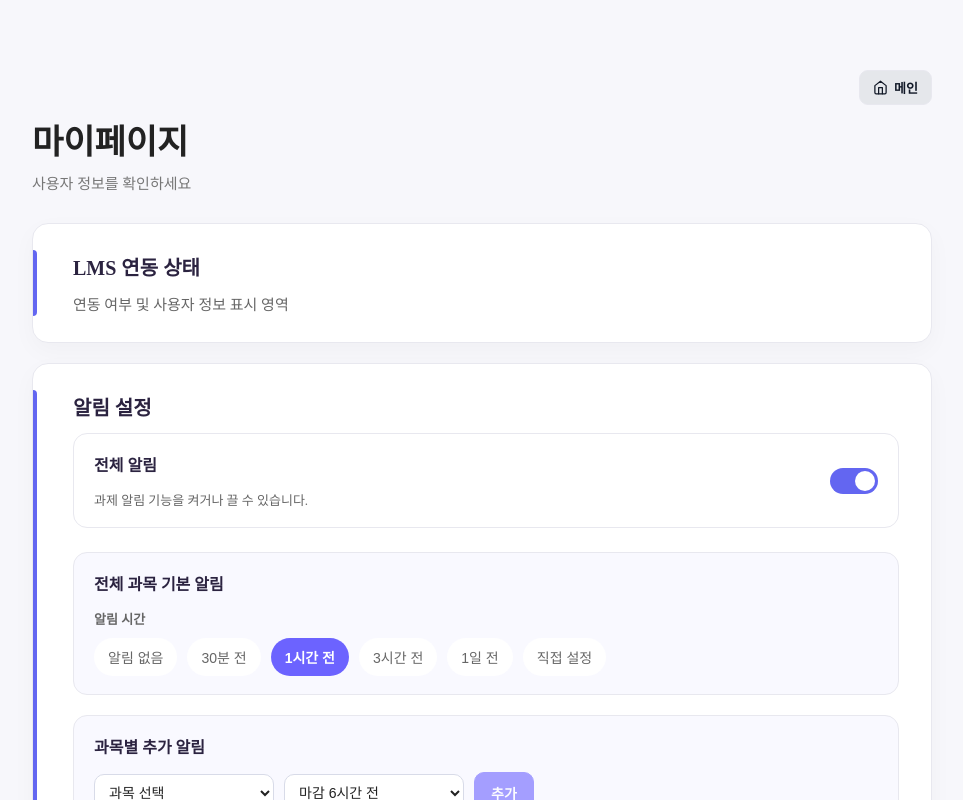
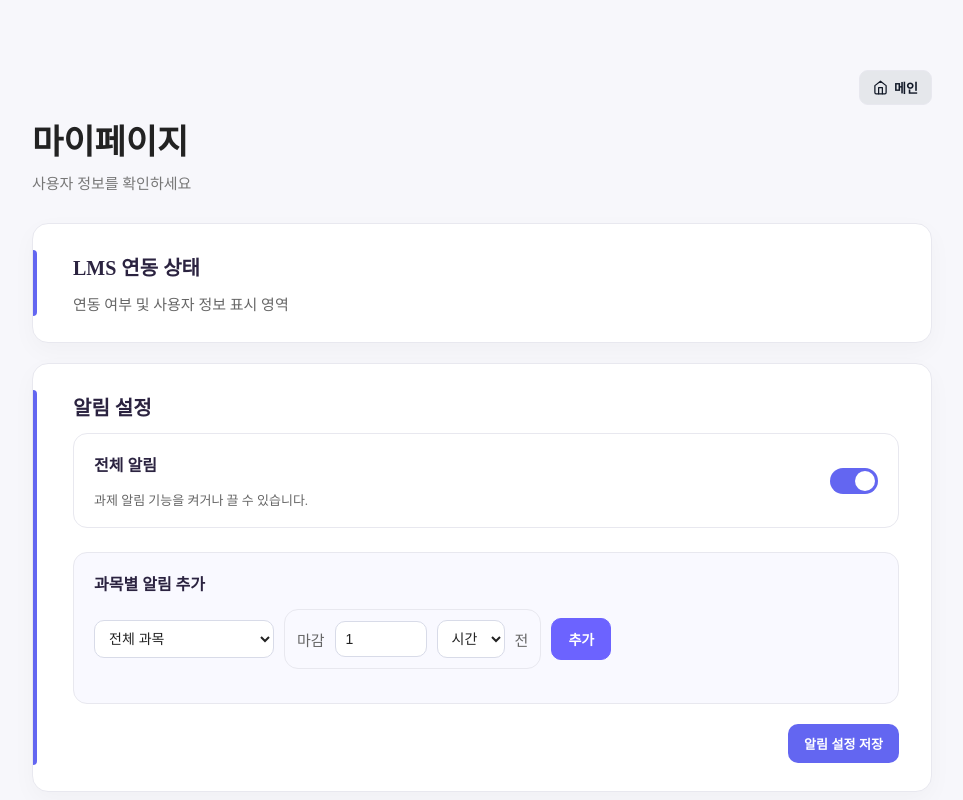
Before and after one commit to KadenID/OSBP_Team_NULL, a React (Vite) app in the folder client/: page /mypage in a window 1280 px wide. Shown: the top 800 px of the page, without its empty margins (158-1121 px from the left). Built offline with nearby package versions, Linux system fonts and the light colour scheme.

Commit message:
feat : 알림 설정 구조 통합 및 사용자 지정 알림 기능 개선 #29

```diff
--- a/client/src/Components/my_page/AlarmSettings.css
+++ b/client/src/Components/my_page/AlarmSettings.css
@@ -3,8 +3,7 @@
   --alarm-section-bg: rgba(99, 102, 241, 0.035);
   --alarm-focus-shadow: rgba(99, 102, 241, 0.16);
   --alarm-switch-off: #d1d5db;
-  --alarm-chip-active: #6c63ff;
-  --alarm-chip-hover: #f0f1ff;
+  --alarm-button: #6c63ff;
   --alarm-button-hover: #5b54e8;
   --alarm-input-border: #d8dbe8;
   --alarm-white: #ffffff;
@@ -29,10 +28,6 @@
   background: var(--alarm-section-bg);
 }
 
-.alarm-section + .alarm-section {
-  margin-top: 20px;
-}
-
 .alarm-disabled {
   opacity: 0.45;
   pointer-events: none;
@@ -45,14 +40,6 @@
   font-size: 16px;
   font-weight: 700;
   color: var(--card-title);
-}
-
-.alarm-label {
-  display: block;
-  margin-bottom: 8px;
-  font-size: 13px;
-  font-weight: 600;
-  color: var(--card-content);
 }
 
 .alarm-description {
@@ -111,56 +98,17 @@
   transform: translateX(22px);
 }
 
-/* 기본 알림 선택 */
-.reminder-chip-group {
+/* 과목별 알림 추가 */
+.course-reminder-add-row {
   display: flex;
   flex-wrap: wrap;
+  align-items: center;
   gap: 10px;
-  margin-top: 10px;
 }
 
-.reminder-chip {
-  padding: 9px 14px;
-  border: 1px solid var(--border-color);
-  border-radius: 999px;
-  background-color: var(--card-bg);
-  color: var(--text-color);
-  font-size: 14px;
-  cursor: pointer;
-  transition: transform 0.2s ease, background-color 0.2s ease;
-}
-
-.reminder-chip:not(:disabled):hover {
-  transform: translateY(-1px);
-  background-color: var(--alarm-chip-hover);
-}
-
-.reminder-chip.active {
-  border-color: var(--alarm-chip-active);
-  background-color: var(--alarm-chip-active);
-  color: var(--alarm-white);
-  font-weight: 700;
-}
-
-.reminder-chip:disabled {
-  cursor: not-allowed;
-  opacity: 0.6;
-  transform: none;
-}
-
-/* 직접 설정 */
-.custom-reminder-box {
-  display: flex;
-  align-items: center;
-  gap: 10px;
-  margin-top: 14px;
-  padding: 14px;
-  background-color: var(--sub-card-bg);
-}
-
+.alarm-select,
 .custom-reminder-box input,
-.custom-reminder-box select,
-.alarm-select {
+.custom-reminder-box select {
   padding: 9px 10px;
   border: 1px solid var(--alarm-input-border);
   border-radius: 10px;
@@ -172,41 +120,42 @@
   transition: border-color 0.2s ease, box-shadow 0.2s ease;
 }
 
-.custom-reminder-box input {
-  width: 70px;
-}
-
-.custom-reminder-box input:focus,
-.custom-reminder-box select:focus,
-.alarm-select:focus {
-  border-color: var(--primary);
-  box-shadow: 0 0 0 3px var(--alarm-focus-shadow);
-}
-
-/* 과목별 추가 알림 */
-.course-reminder-add-row {
-  display: flex;
-  flex-wrap: wrap;
-  align-items: center;
-  gap: 10px;
-}
-
 .alarm-select {
   min-width: 180px;
   cursor: pointer;
 }
 
-.alarm-select:disabled {
+.custom-reminder-box {
+  display: flex;
+  align-items: center;
+  gap: 10px;
+  padding: 10px 12px;
+  background-color: var(--sub-card-bg);
+}
+
+.custom-reminder-box input {
+  width: 70px;
+}
+
+.alarm-select:focus,
+.custom-reminder-box input:focus,
+.custom-reminder-box select:focus {
+  border-color: var(--primary);
+  box-shadow: 0 0 0 3px var(--alarm-focus-shadow);
+}
+
+.alarm-select:disabled,
+.custom-reminder-box input:disabled,
+.custom-reminder-box select:disabled {
   cursor: not-allowed;
   opacity: 0.6;
-  transform: none;
 }
 
 .add-reminder-button {
   padding: 10px 16px;
-  border: 1px solid var(--alarm-chip-active);
+  border: 1px solid var(--alarm-button);
   border-radius: 10px;
-  background-color: var(--alarm-chip-active);
+  background-color: var(--alarm-button);
   color: var(--alarm-white);
   font-size: 14px;
   font-weight: 700;
@@ -231,7 +180,7 @@
   flex-direction: column;
   gap: 12px;
   width: 100%;
-  margin-top: 8px;
+  margin-top: 16px;
 }
 
 .alarm-course-item {
@@ -240,7 +189,6 @@
   justify-content: space-between;
   gap: 16px;
   padding: 16px;
-  border-radius: 12px;
   background-color: var(--card-bg);
 }
 
@@ -276,6 +224,7 @@
 
 .delete-reminder-button:not(:disabled):hover {
   opacity: 0.9;
+  transform: translateY(-1px);
 }
 
 .delete-reminder-button:disabled {
@@ -320,11 +269,9 @@
 .alarm-save-message {
   margin: 0;
   padding: 8px 12px;
-
   border-radius: 8px;
   background-color: rgba(99, 102, 241, 0.08);
   color: var(--primary);
-
   font-size: 12px;
   font-weight: 600;
 }
@@ -339,12 +286,17 @@
 
   .course-reminder-add-row,
   .alarm-select,
+  .custom-reminder-box,
   .add-reminder-button,
   .delete-reminder-button,
   .save-alarm-button {
     width: 100%;
   }
 
+  .custom-reminder-box {
+    justify-content: space-between;
+  }
+
   .save-alarm-wrapper {
     width: 100%;
   }
--- a/client/src/Components/my_page/AlarmSettings.jsx
+++ b/client/src/Components/my_page/AlarmSettings.jsx
@@ -1,24 +1,8 @@
 import { useEffect, useState } from "react";
-
-/* 전체 과목 기본 알림 옵션 */
-const reminderOptions = [
-    { id: "none", label: "알림 없음", value: 0, unit: "none" },
-    { id: "30min", label: "30분 전", value: 30, unit: "minute" },
-    { id: "1hour", label: "1시간 전", value: 1, unit: "hour" },
-    { id: "3hour", label: "3시간 전", value: 3, unit: "hour" },
-    { id: "1day", label: "1일 전", value: 1, unit: "day" },
-];
-
-/* 과목별 추가 알림 옵션 */
-const courseReminderOptions = [
-    { id: "3hours", label: "마감 3시간 전", value: 3, unit: "hour" },
-    { id: "6hours", label: "마감 6시간 전", value: 6, unit: "hour" },
-    { id: "12hours", label: "마감 12시간 전", value: 12, unit: "hour" },
-    { id: "1day", label: "마감 1일 전", value: 1, unit: "day" },
-];
 
 /* 과목 목록 */
 const courses = [
+    { id: "all", name: "전체 과목" },
     { id: "course1", name: "과목명1" },
     { id: "course2", name: "과목명2" },
 ];
@@ -28,61 +12,57 @@ function AlarmSettings() {
     const [isAlarmEnabled, setIsAlarmEnabled] = useState(true);
     const [saveMessage, setSaveMessage] = useState("");
 
-    /* 전체 과목 기본 알림 상태 */
-    const [defaultReminder, setDefaultReminder] = useState({
-        id: "1hour",
-        type: "preset",
-        value: 1,
-        unit: "hour",
-    });
-
-    /* 과목별 추가 알림 상태 */
-    const [selectedCourseId, setSelectedCourseId] = useState("");
-    const [selectedReminder, setSelectedReminder] = useState("6hours");
-    const [courseReminders, setCourseReminders] = useState({});
-
-    const isSelectedCourseAlreadyAdded =
-    selectedCourseId !== "" && Boolean(courseReminders[selectedCourseId]);
-
-    const isAllCoursesAdded = courses.every(
-        (course) => courseReminders[course.id]
-    );
+    /* 과목별 알림 추가 상태 */
+    const [selectedCourseId, setSelectedCourseId] = useState("all");
+    const [reminderValue, setReminderValue] = useState(1);
+    const [reminderUnit, setReminderUnit] = useState("hour");
+    const [courseReminders, setCourseReminders] = useState([]);
 
     const isAddButtonDisabled =
-    !isAlarmEnabled ||
-    !selectedCourseId ||
-    isSelectedCourseAlreadyAdded ||
-    isAllCoursesAdded;
+        !isAlarmEnabled || !selectedCourseId || reminderValue < 1;
 
     /* 과목별 알림 추가 */
     const handleAddCourseReminder = () => {
-        if (!selectedCourseId || courseReminders[selectedCourseId]) return;
+        if (isAddButtonDisabled) return;
 
-        setCourseReminders((prev) => ({
+        setCourseReminders((prev) => [
             ...prev,
-            [selectedCourseId]: selectedReminder,
-        }));
+            {
+                id: crypto.randomUUID(),
+                courseId: selectedCourseId,
+                value: reminderValue,
+                unit: reminderUnit,
+            },
+        ]);
 
-        setSelectedCourseId("");
-        setSelectedReminder("6hours");
+        setSelectedCourseId("all");
+        setReminderValue(1);
+        setReminderUnit("hour");
     };
 
     /* 과목별 알림 삭제 */
-    const handleDeleteCourseReminder = (courseId) => {
-        setCourseReminders((prev) => {
-            const updated = { ...prev };
-            delete updated[courseId];
-            return updated;
-        });
+    const handleDeleteCourseReminder = (reminderId) => {
+        setCourseReminders((prev) =>
+            prev.filter((reminder) => reminder.id !== reminderId)
+        );
     };
 
-    /* 과목별 알림 라벨 가져오기 */
-    const getReminderLabel = (reminderId) => {
-        const reminder = courseReminderOptions.find(
-            (option) => option.id === reminderId
-        );
+    const getCourseName = (courseId) => {
+        const course = courses.find((course) => course.id === courseId);
+        return course ? course.name : "알 수 없는 과목";
+    };
 
-        return reminder ? reminder.label : reminderId;
+    const getUnitLabel = (unit) => {
+        switch (unit) {
+            case "minute":
+                return "분";
+            case "hour":
+                return "시간";
+            case "day":
+                return "일";
+            default:
+                return unit;
+        }
     };
 
     /* 알림 설정 저장 */
@@ -97,25 +77,12 @@ function AlarmSettings() {
     }, [saveMessage]);
 
     const handleSaveAlarmSettings = () => {
-        const isDefaultAlarmDisabled = defaultReminder.id === "none";
-
-        const formattedCourseReminders = Object.entries(courseReminders).map(
-            ([courseId, reminderId]) => {
-                const reminder = courseReminderOptions.find(
-                    (option) => option.id === reminderId
-                );
-                return { courseId, reminder };
-            }
-        );
         console.log({
             isAlarmEnabled,
-            isDefaultAlarmDisabled,
-            defaultReminder,
-            courseReminders : formattedCourseReminders,
+            courseReminders,
         });
 
         setSaveMessage("알림 설정이 저장되었습니다.");
-
     };
 
     return (
@@ -133,61 +100,31 @@ function AlarmSettings() {
                     <input
                         type="checkbox"
                         checked={isAlarmEnabled}
-                onChange={(e) => setIsAlarmEnabled(e.target.checked)}/>
+                        onChange={(e) => setIsAlarmEnabled(e.target.checked)}
+                    />
                     <span className="alarm-slider"></span>
                 </label>
             </div>
 
             <div className={!isAlarmEnabled ? "alarm-disabled" : ""}>
-            {/* 전체 과목 기본 알림 */}
+                {/* 과목별 알림 추가 */}
                 <div className="alarm-section">
-                <h3 className="alarm-section-title">전체 과목 기본 알림</h3>
-                <label className="alarm-label">알림 시간</label>
-                <div className="reminder-chip-group">
-                    {reminderOptions.map((option) => (
-                        <button
-                        key={option.id}
-                        type="button"
+                    <h3 className="alarm-section-title">과목별 알림 추가</h3>
+
+                    <div className="course-reminder-add-row">
+                        <select
+                            className="alarm-select"
                             disabled={!isAlarmEnabled}
-                        className={
-                            defaultReminder.id === option.id
-                            ? "reminder-chip active"
-                            : "reminder-chip"
-                        }
-                        onClick={() =>
-                            setDefaultReminder({
-                                id: option.id,
-                                type: "preset",
-                                value: option.value,
-                                unit: option.unit,
-                            })
-                        }
+                            value={selectedCourseId}
+                            onChange={(e) => setSelectedCourseId(e.target.value)}
                         >
-                            {option.label}
-                        </button>
+                            {courses.map((course) => (
+                                <option key={course.id} value={course.id}>
+                                    {course.name}
+                                </option>
                             ))}
+                        </select>
 
-                    <button
-                    type="button"
-                    disabled={!isAlarmEnabled}
-                    className={
-                        defaultReminder.type === "custom"
-                        ? "reminder-chip active"
-                        : "reminder-chip"
-                    }
-                    onClick={() =>
-                        setDefaultReminder((prev) => ({
-                            id: "custom",
-                            type: "custom",
-                            value: prev.type === "custom" ? prev.value : 2,
-                            unit: prev.type === "custom" ? prev.unit : "hour",
-                        }))
-                    }
-                    > 직접 설정 </button>
-                </div>
-
-                {/* 직접 설정 입력 영역 */}
-                {defaultReminder.type === "custom" && (
                         <div className="custom-reminder-box">
                             <span>마감</span>
 
@@ -195,28 +132,21 @@ function AlarmSettings() {
                                 type="number"
                                 min="1"
                                 disabled={!isAlarmEnabled}
-                        value={defaultReminder.value}
+                                value={reminderValue}
                                 onChange={(e) => {
-                            const nextValue = Math.max(1, Number(e.target.value) || 1);
-                            setDefaultReminder({
-                                ...defaultReminder,
-                                id: "custom",
-                                type: "custom",
-                                value: nextValue,
-                            });
-                        }}/>
+                                    const nextValue = Math.max(
+                                        1,
+                                        Number(e.target.value) || 1
+                                    );
+                                    setReminderValue(nextValue);
+                                }}
+                            />
 
                             <select
-                        value={defaultReminder.unit}
+                                value={reminderUnit}
                                 disabled={!isAlarmEnabled}
-                        onChange={(e) =>
-                            setDefaultReminder({
-                                ...defaultReminder,
-                                id: "custom",
-                                type: "custom",
-                                unit: e.target.value,
-                            })
-                        }>
+                                onChange={(e) => setReminderUnit(e.target.value)}
+                            >
                                 <option value="minute">분</option>
                                 <option value="hour">시간</option>
                                 <option value="day">일</option>
@@ -224,46 +154,6 @@ function AlarmSettings() {
 
                             <span>전</span>
                         </div>
-                )}
-            </div>
-
-            {/* 과목별 추가 알림 */}
-            <div className="alarm-section">
-                <h3 className="alarm-section-title">과목별 추가 알림</h3>
-
-                {/* 과목별 알림 추가 입력 영역 */}
-                <div className="course-reminder-add-row">
-                    <select
-                    className="alarm-select"
-                    disabled={!isAlarmEnabled}
-                    value={selectedCourseId}
-                    onChange={(e) => setSelectedCourseId(e.target.value)}
-                    >
-                        <option value="">과목 선택</option>
-                        {courses.map((course) => (
-                            <option
-                            key={course.id}
-                            value={course.id}
-                            disabled={Boolean(courseReminders[course.id])}
-                            >
-                                {course.name}
-                                {courseReminders[course.id] ? " - 이미 추가됨" : ""}
-                            </option>
-                        ))}
-                    </select>
-
-                    <select
-                    className="alarm-select"
-                    disabled={!isAlarmEnabled}
-                    value={selectedReminder}
-                    onChange={(e) => setSelectedReminder(e.target.value)}
-                    >
-                        {courseReminderOptions.map((option) => (
-                            <option key={option.id} value={option.id}>
-                                {option.label}
-                            </option>
-                        ))}
-                    </select>
 
                         <button
                             type="button"
@@ -275,26 +165,18 @@ function AlarmSettings() {
                         </button>
                     </div>
 
-                {isAllCoursesAdded && (
-                    <p className="alarm-helper-text">
-                        모든 과목에 알림이 추가되었습니다.
-                    </p>
-                )}
-
                     {/* 과목별 알림 목록 */}
                     <div className="alarm-course-list">
-                    {Object.entries(courseReminders).map(([courseId, reminder]) => {
-                        const course = courses.find((c) => c.id === courseId);
-
-                        return (
-                        <div className="alarm-course-item" key={courseId}>
+                        {courseReminders.map((reminder) => (
+                            <div className="alarm-course-item" key={reminder.id}>
                                 <span className="alarm-course-name">
-                                {course?.name || "알 수 없는 과목"}
+                                    {getCourseName(reminder.courseId)}
                                 </span>
 
                                 <div className="alarm-course-info">
                                     <span className="alarm-course-time">
-                                    {getReminderLabel(reminder)}
+                                        마감 {reminder.value}
+                                        {getUnitLabel(reminder.unit)} 전
                                     </span>
                                 </div>
 
@@ -302,20 +184,25 @@ function AlarmSettings() {
                                     type="button"
                                     className="delete-reminder-button"
                                     disabled={!isAlarmEnabled}
-                            onClick={() => handleDeleteCourseReminder(courseId)}
+                                    onClick={() =>
+                                        handleDeleteCourseReminder(reminder.id)
+                                    }
                                 >
                                     삭제
                                 </button>
                             </div>
-                        );
-                    })}
+                        ))}
                     </div>
                 </div>
 
                 {/* 알림 설정 저장 */}
                 <div className="save-alarm-wrapper">
                     {saveMessage && isAlarmEnabled && (
-                    <p className="alarm-save-message" role="status" aria-live="polite">
+                        <p
+                            className="alarm-save-message"
+                            role="status"
+                            aria-live="polite"
+                        >
                             {saveMessage}
                         </p>
                     )}
@@ -332,6 +219,6 @@ function AlarmSettings() {
             </div>
         </div>
     );
-};
+}
 
 export default AlarmSettings;
```
Lines whose indentation alone changed are shown as unchanged.
